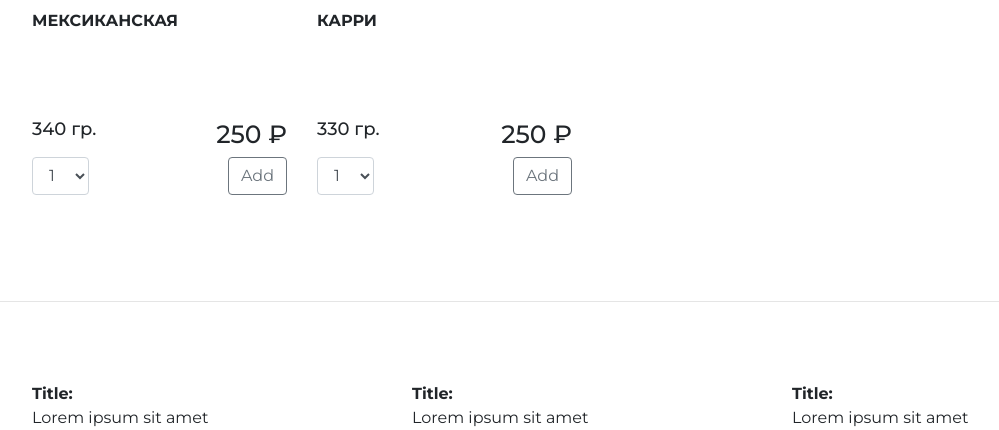
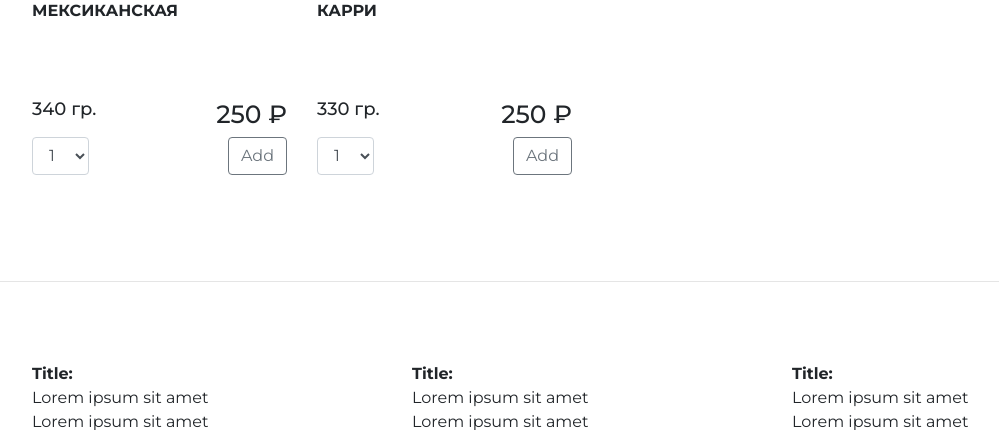
Before and after one commit to TImofejr064/E-shop, a Django app: page / in a window 1280 px wide. Shown: the part 2116-2546 px from the top of the page, without its empty margins (53-1052 px from the left). Run offline with Django 3.2, Linux system fonts and the light colour scheme; data comes from the database, SQL or seed files in the repository; some libraries are stand-ins or nearby versions.

Commit message:
'asdssscsxmd'

```diff
--- a/shop/static/shop/style.css
+++ b/shop/static/shop/style.css
@@ -50,7 +50,7 @@ body {
 
 .product .name {
     margin-top: 10px;
-    height: 100px;
+    height: 90px;
 }
 
 .product .name strong {
```
